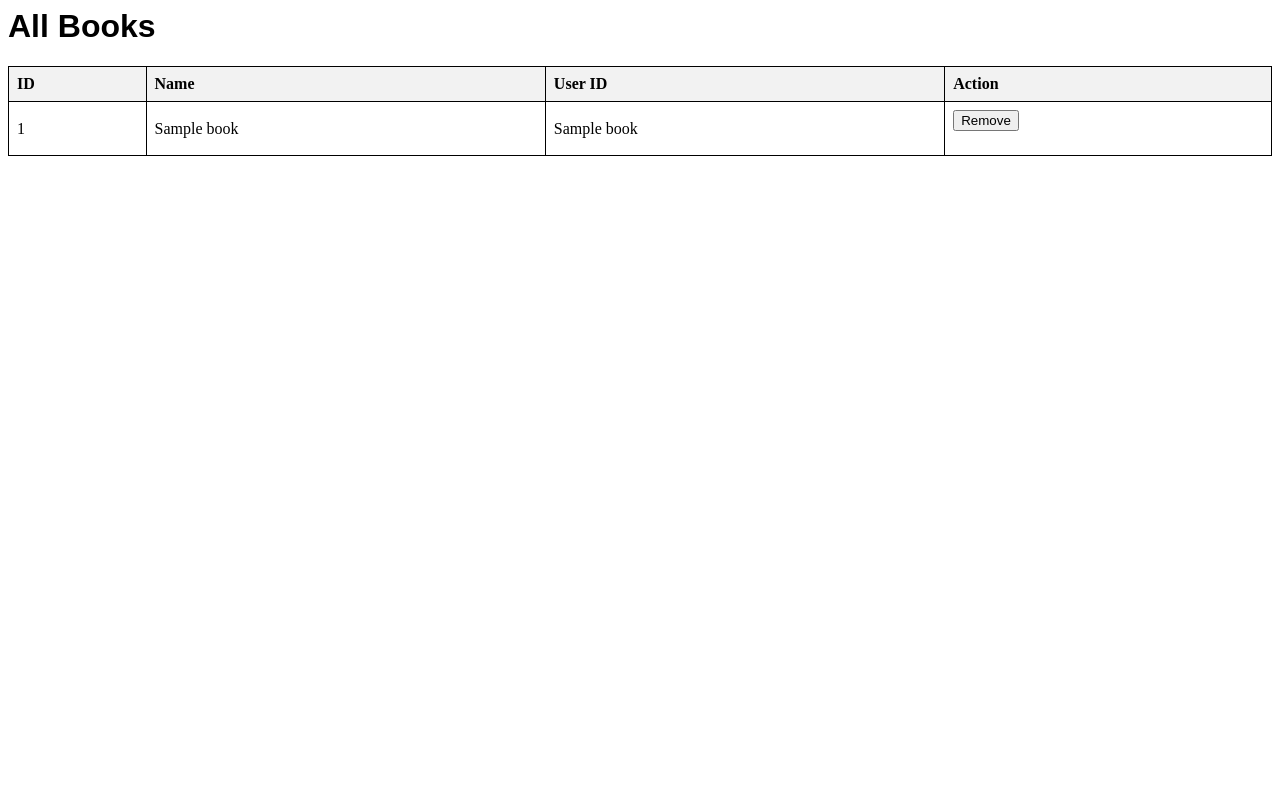
After one commit to Itsyehia/Library-System---Banque-Misr, a Flask app: page /ShowBooks in a window 1280 px wide. The commit adds this page. Run offline with Flask 3, Linux system fonts and the light colour scheme; a database or web service that is not in the repository returns one stand-in record (values such as "Sample title"); some libraries are stand-ins or nearby versions.

Commit message:
Final version

```diff
--- a/flask_postgres/app.py
+++ b/flask_postgres/app.py
@@ -3,11 +3,12 @@ from flask import Flask, render_template, redirect, url_for
 from flask import request
 from init_db import get_books, borrow_book, return_book_to_library, Search_books
 
+
 app = Flask(__name__)
 
 
 def db_conn():
-    conn = psycopg2.connect(database="BM Task", host="localhost", user="postgres", password="12345", port="5432")
+    conn = psycopg2.connect(database="BM Task", host="localhost", user="postgres", password="54321", port="5432")
     return conn
 
 
@@ -119,3 +120,52 @@ def search_books():
                 message = "No books found."
 
     return render_template('SearchBook.html', books=books, message=message)
+
+
+
+@app.route('/ShowBooks')
+def show_books():
+    try:
+        conn = db_conn()
+        cur = conn.cursor()
+        cur.execute('''SELECT * FROM book''')
+        data = cur.fetchall()
+        cur.close()
+        conn.close()
+        return render_template('ShowBooks.html', data=data)
+    except Exception as e:
+        print(f"Error: {e}")  # Log the error for debugging
+        return "An error occurred while fetching books.", 500
+
+
+@app.route('/AddBook', methods=['GET', 'POST'])
+def add_book():
+    if request.method == 'POST':
+        name = request.form['name']
+        userID = None  # userID will be None, meaning NULL in SQL
+
+        conn = db_conn()
+        cur = conn.cursor()
+        cur.execute('INSERT INTO book (name, userID) VALUES (%s, %s)', (name, userID))
+        conn.commit()
+        cur.close()
+        conn.close()
+
+        return redirect(url_for('show_books'))  # Redirect to show books
+
+    return render_template('AddBook.html')
+
+
+@app.route('/RemoveBook/<int:book_id>', methods=['POST'])
+def remove_book(book_id):
+    try:
+        conn = db_conn()
+        cur = conn.cursor()
+        cur.execute('DELETE FROM book WHERE bookID = %s', (book_id,))
+        conn.commit()
+        cur.close()
+        conn.close()
+        return redirect(url_for('show_books'))  # Redirect to show books
+    except Exception as e:
+        print(f"Error: {e}")  # Log the error for debugging
+        return "An error occurred while removing the book.", 500
--- /dev/null
+++ b/flask_postgres/templates/ShowBooks.html
@@ -0,0 +1,53 @@
+
+<html lang="en">
+<head>
+    <meta charset="UTF-8">
+    <title>Show Books</title>
+    <style>
+        table {
+            width: 100%;
+            border-collapse: collapse;
+        }
+        table, th, td {
+            border: 1px solid black;
+        }
+        th, td {
+            padding: 8px;
+            text-align: left;
+        }
+        th {
+            background-color: #f2f2f2;
+        }
+        h1 {
+            font-family: Arial, sans-serif;
+        }
+    </style>
+</head>
+<body>
+    <h1>All Books</h1>
+    <table>
+        <thead>
+            <tr>
+                <th>ID</th>
+                <th>Name</th>
+                <th>User ID</th>
+                <th>Action</th>
+            </tr>
+        </thead>
+        <tbody>
+            {% for row in data %}
+            <tr>
+                <td>{{ row[0] }}</td>
+                <td>{{ row[1] }}</td>
+                <td>{{ row[2] if row[2] is not none else 'N/A' }}</td>
+                <td>
+                    <form action="{{ url_for('remove_book', book_id=row[0]) }}" method="post">
+                        <input type="submit" value="Remove">
+                    </form>
+                </td>
+            </tr>
+            {% endfor %}
+        </tbody>
+    </table>
+</body>
+</html>
--- a/flask_postgres/templates/borrow.html
+++ b/flask_postgres/templates/borrow.html
@@ -1,4 +1,3 @@
-<!DOCTYPE html>
 <html lang="en">
 <head>
     <meta charset="UTF-8">
```
Also changed, not shown: flask_postgres/init_db.py (+5 -5 lines), flask_postgres/templates/AddBook.html (added, +15 -0 lines).
